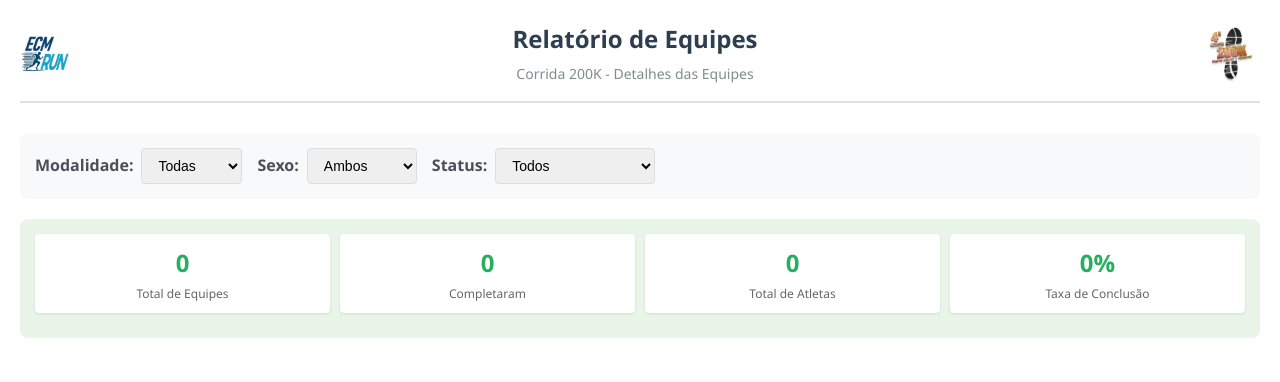
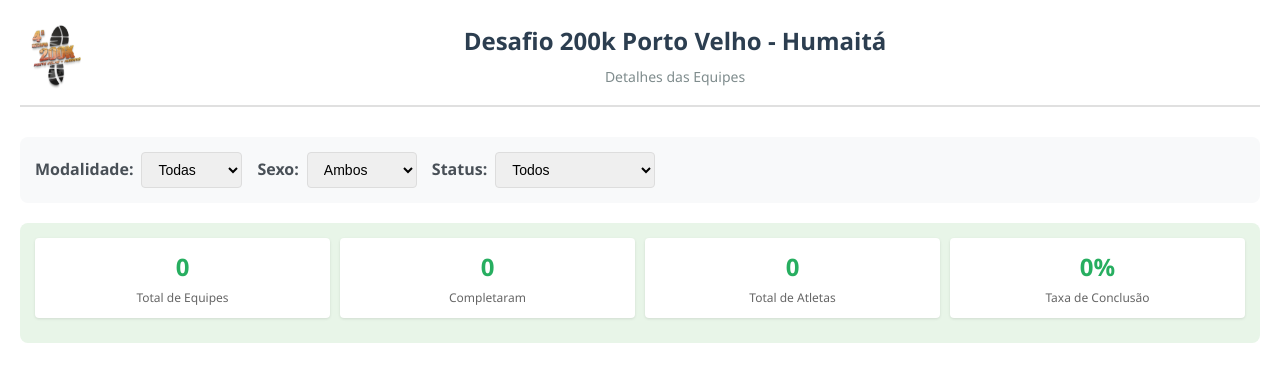
Before and after one commit to ecmsistemasdev/ecmrun, a Flask app: page /relatorio_equipes in a window 1280 px wide. Shown: the top 382 px of the page. Run offline with Flask 3, Linux system fonts and the light colour scheme; data that the repository does not hold is empty; some libraries are stand-ins or nearby versions.

Commit message:
Atualizar o relatorio_equipes.html

```diff
--- a/templates/relatorio_equipes.html
+++ b/templates/relatorio_equipes.html
@@ -29,8 +29,8 @@
         }
 
         .logo-left {
-            width: 50px;
-            height: 50px;
+            width: 70px;
+            height: 70px;
         }
 
         .logo-right {
@@ -269,12 +269,11 @@
 </head>
 <body>
     <div class="header">
-        <img src="static/img/ecmrunlogo1.png" alt="ECM Run Logo" class="logo-left">
+        <img src="static/img/logo_200k.png" alt="Logo 200K" class="logo-left">
         <div class="title-section">
-            <h1>Relatório de Equipes</h1>
-            <p class="subtitle">Corrida 200K - Detalhes das Equipes</p>
+            <h1>Desafio 200k Porto Velho - Humaitá</h1>
+            <p class="subtitle">Detalhes das Equipes</p>
         </div>
-        <img src="static/img/logo_200k.png" alt="Logo 200K" class="logo-right">
     </div>
 
     <div class="filters">
```
